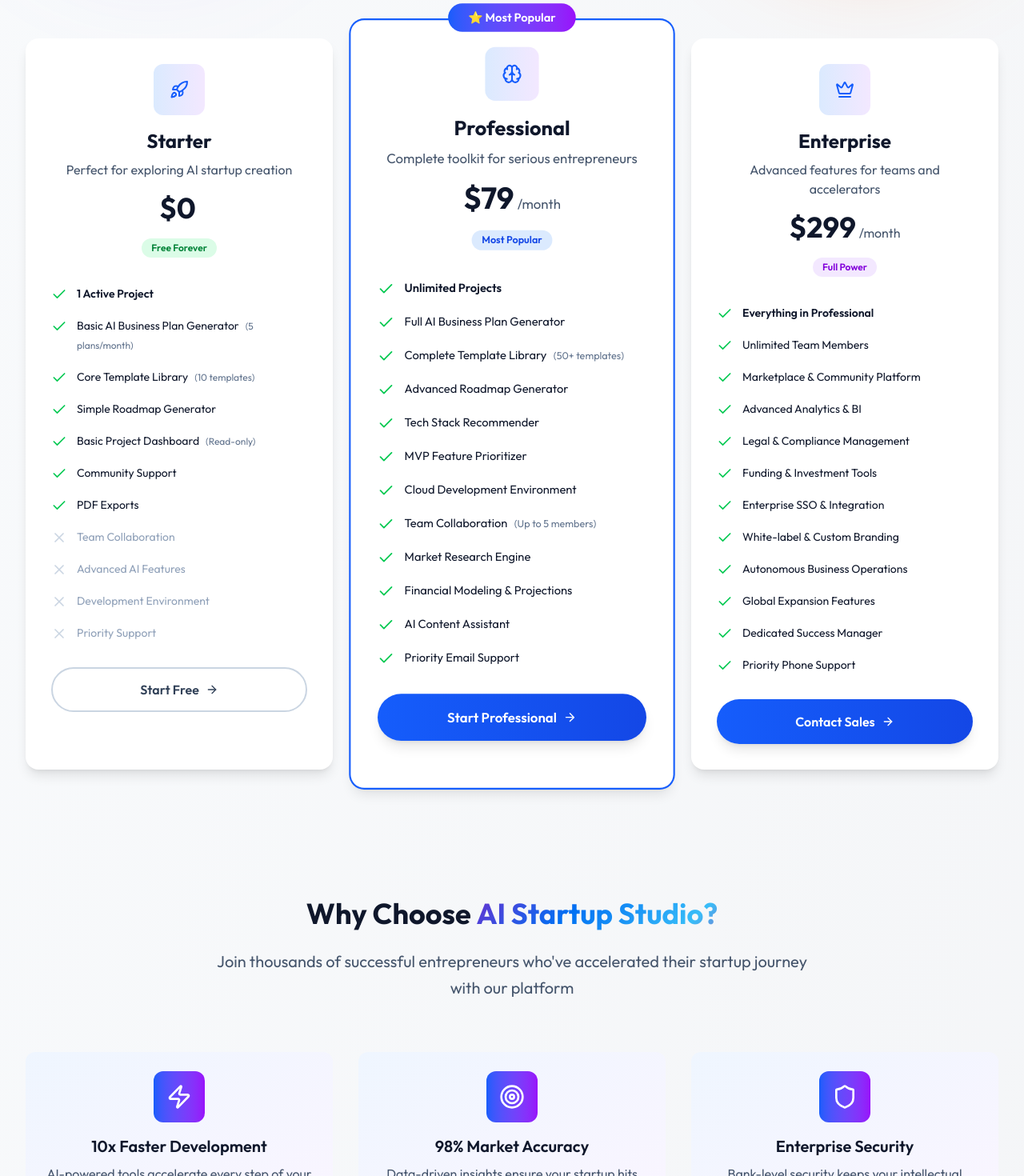
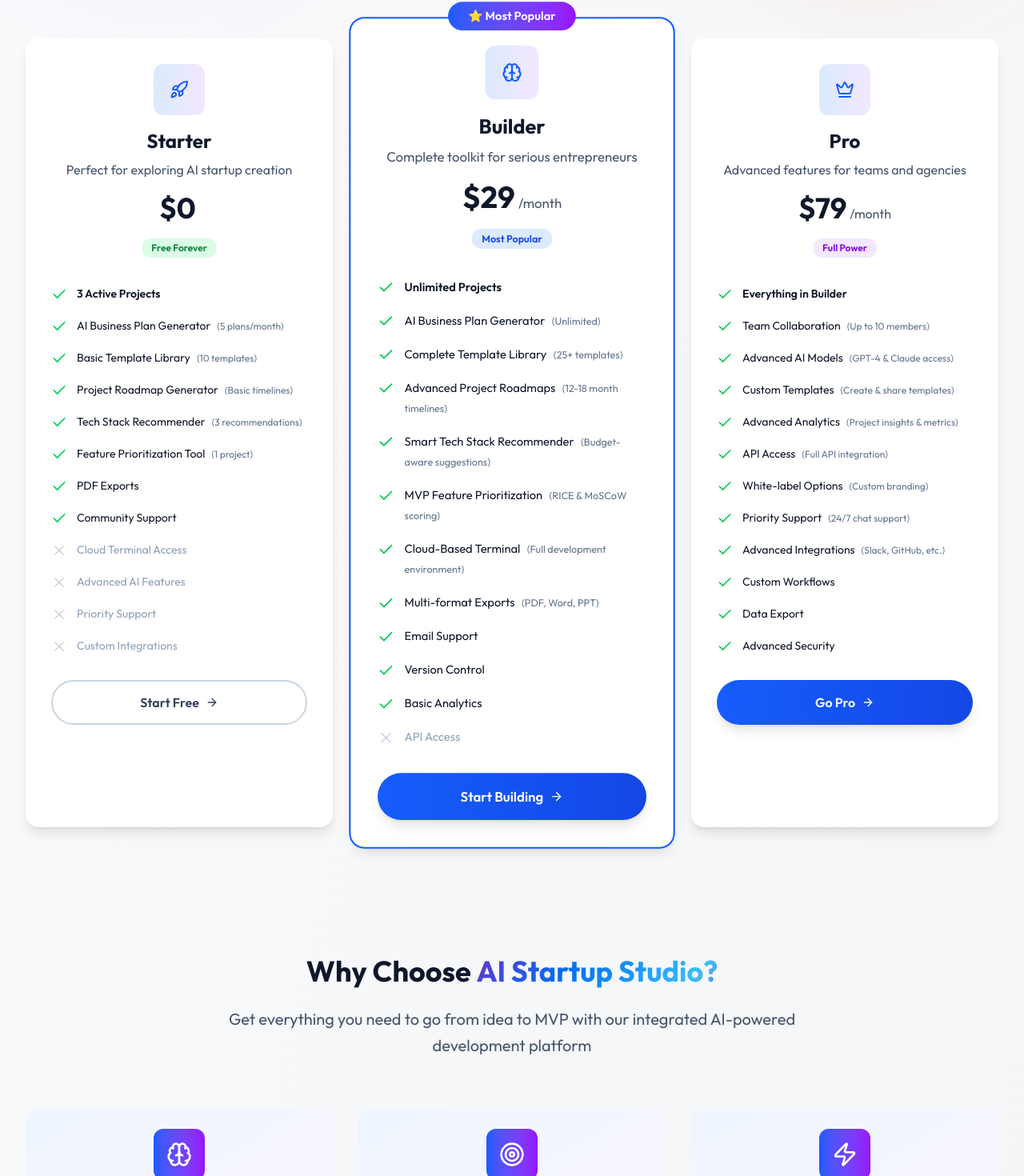
Before and after one commit to Marin2409/ai-startup-studio, a React (Vite) app: page /pricing in a window 1280 px wide. Shown: the part 499-1969 px from the top of the page at 80% size. Built offline with nearby package versions, Linux system fonts and the light colour scheme; a web font is replaced by a local one.

Commit message:
Changed and Optimized the Pricing section. Changed Pay model according to the MVP features. Reduced price due to MVP features.

```diff
--- a/src/pages/Pricing.jsx
+++ b/src/pages/Pricing.jsx
@@ -73,71 +73,72 @@ const Pricing = () => {
       buttonVariant: "outline",
       popular: false,
       features: [
-        { name: "1 Active Project", included: true, highlight: true },
-        { name: "Basic AI Business Plan Generator", included: true, limit: "5 plans/month" },
-        { name: "Core Template Library", included: true, limit: "10 templates" },
-        { name: "Simple Roadmap Generator", included: true },
-        { name: "Basic Project Dashboard", included: true, limit: "Read-only" },
+        { name: "3 Active Projects", included: true, highlight: true },
+        { name: "AI Business Plan Generator", included: true, limit: "5 plans/month" },
+        { name: "Basic Template Library", included: true, limit: "10 templates" },
+        { name: "Project Roadmap Generator", included: true, limit: "Basic timelines" },
+        { name: "Tech Stack Recommender", included: true, limit: "3 recommendations" },
+        { name: "Feature Prioritization Tool", included: true, limit: "1 project" },
+        { name: "PDF Exports", included: true },
         { name: "Community Support", included: true },
-        { name: "PDF Exports", included: true },
-        { name: "Team Collaboration", included: false },
+        { name: "Cloud Terminal Access", included: false },
         { name: "Advanced AI Features", included: false },
-        { name: "Development Environment", included: false },
-        { name: "Priority Support", included: false }
+        { name: "Priority Support", included: false },
+        { name: "Custom Integrations", included: false }
       ]
     },
     {
-      name: "Professional",
+      name: "Builder",
       subtitle: "Complete toolkit for serious entrepreneurs",
-      price: 79,
-      annualPrice: 63,
+      price: 29,
+      annualPrice: 24,
       badge: "Most Popular",
       badgeColor: "bg-blue-100 text-blue-700",
       icon: <Brain className="w-6 h-6" />,
-      description: "Everything you need to build and launch your startup successfully",
-      buttonText: "Start Professional",
+      description: "Everything you need to build and launch your MVP successfully",
+      buttonText: "Start Building",
       buttonVariant: "primary",
       popular: true,
       features: [
         { name: "Unlimited Projects", included: true, highlight: true },
-        { name: "Full AI Business Plan Generator", included: true },
-        { name: "Complete Template Library", included: true, limit: "50+ templates" },
-        { name: "Advanced Roadmap Generator", included: true },
-        { name: "Tech Stack Recommender", included: true },
-        { name: "MVP Feature Prioritizer", included: true },
-        { name: "Cloud Development Environment", included: true },
-        { name: "Team Collaboration", included: true, limit: "Up to 5 members" },
-        { name: "Market Research Engine", included: true },
-        { name: "Financial Modeling & Projections", included: true },
-        { name: "AI Content Assistant", included: true },
-        { name: "Priority Email Support", included: true }
+        { name: "AI Business Plan Generator", included: true, limit: "Unlimited" },
+        { name: "Complete Template Library", included: true, limit: "25+ templates" },
+        { name: "Advanced Project Roadmaps", included: true, limit: "12-18 month timelines" },
+        { name: "Smart Tech Stack Recommender", included: true, limit: "Budget-aware suggestions" },
+        { name: "MVP Feature Prioritization", included: true, limit: "RICE & MoSCoW scoring" },
+        { name: "Cloud-Based Terminal", included: true, limit: "Full development environment" },
+        { name: "Multi-format Exports", included: true, limit: "PDF, Word, PPT" },
+        { name: "Email Support", included: true },
+        { name: "Version Control", included: true },
+        { name: "Basic Analytics", included: true },
+        { name: "API Access", included: false }
       ]
     },
     {
-      name: "Enterprise",
-      subtitle: "Advanced features for teams and accelerators",
-      price: 299,
-      annualPrice: 239,
+      name: "Pro",
+      subtitle: "Advanced features for teams and agencies",
+      price: 79,
+      annualPrice: 63,
       badge: "Full Power",
       badgeColor: "bg-purple-100 text-purple-700",
       icon: <Crown className="w-6 h-6" />,
-      description: "Enterprise-grade platform with advanced AI and global capabilities",
-      buttonText: "Contact Sales",
+      description: "Professional-grade platform with team collaboration and advanced AI",
+      buttonText: "Go Pro",
       buttonVariant: "primary",
       popular: false,
       features: [
-        { name: "Everything in Professional", included: true, highlight: true },
-        { name: "Unlimited Team Members", included: true },
-        { name: "Marketplace & Community Platform", included: true },
-        { name: "Advanced Analytics & BI", included: true },
-        { name: "Legal & Compliance Management", included: true },
-        { name: "Funding & Investment Tools", included: true },
-        { name: "Enterprise SSO & Integration", included: true },
-        { name: "White-label & Custom Branding", included: true },
-        { name: "Autonomous Business Operations", included: true },
-        { name: "Global Expansion Features", included: true },
-        { name: "Dedicated Success Manager", included: true },
-        { name: "Priority Phone Support", included: true }
+        { name: "Everything in Builder", included: true, highlight: true },
+        { name: "Team Collaboration", included: true, limit: "Up to 10 members" },
+        { name: "Advanced AI Models", included: true, limit: "GPT-4 & Claude access" },
+        { name: "Custom Templates", included: true, limit: "Create & share templates" },
+        { name: "Advanced Analytics", included: true, limit: "Project insights & metrics" },
+        { name: "API Access", included: true, limit: "Full API integration" },
+        { name: "White-label Options", included: true, limit: "Custom branding" },
+        { name: "Priority Support", included: true, limit: "24/7 chat support" },
+        { name: "Advanced Integrations", included: true, limit: "Slack, GitHub, etc." },
+        { name: "Custom Workflows", included: true },
+        { name: "Data Export", included: true },
+        { name: "Advanced Security", included: true }
       ]
     }
   ]
@@ -148,19 +149,19 @@ const Pricing = () => {
 
   const keyFeatures = [
     {
-      icon: <Zap className="w-8 h-8" />,
-      title: "10x Faster Development",
-      description: "AI-powered tools accelerate every step of your startup journey"
+      icon: <Brain className="w-8 h-8" />,
+      title: "AI Business Plan Generator",
+      description: "Generate 15-20 page professional business plans with market analysis and financial projections in minutes"
     },
     {
       icon: <Target className="w-8 h-8" />,
-      title: "98% Market Accuracy",
-      description: "Data-driven insights ensure your startup hits the right market"
+      title: "Smart Development Roadmaps",
+      description: "12-18 month project timelines with sprint planning and milestone tracking"
     },
     {
-      icon: <Shield className="w-8 h-8" />,
-      title: "Enterprise Security",
-      description: "Bank-level security keeps your intellectual property safe"
+      icon: <Zap className="w-8 h-8" />,
+      title: "Cloud Development Environment",
+      description: "Browser-based terminal with one-click project scaffolding for popular frameworks"
     }
   ]
 
@@ -178,9 +179,9 @@ const Pricing = () => {
           <SectionHeader
             icon={<Sparkles className="w-6 h-6" />}
             badge="Simple, Transparent Pricing"
-            title="Choose Your Success Path"
-            highlightedWord="Success Path"
-            description="From free exploration to enterprise acceleration, we have the perfect plan to help you build your dream startup with AI-powered precision."
+            title="Start Building Your Startup Today"
+            highlightedWord="Building"
+            description="From free exploration to professional development tools, we have the perfect plan to help you transform your idea into a working MVP with AI-powered precision."
           />
 
           {/* ==========================================
@@ -332,7 +333,7 @@ const Pricing = () => {
           <SectionHeader
             title="Why Choose AI Startup Studio?"
             highlightedWord="AI Startup Studio?"
-            description="Join thousands of successful entrepreneurs who've accelerated their startup journey with our platform"
+            description="Get everything you need to go from idea to MVP with our integrated AI-powered development platform"
           />
 
           <div className="grid grid-cols-1 md:grid-cols-3 gap-8">
@@ -373,10 +374,10 @@ const Pricing = () => {
             transition={ANIMATIONS.fadeIn.transition}
           >
             <h2 className="text-3xl font-bold text-white mb-4">
-              Ready to Build Your Startup?
+              Ready to Build Your MVP?
             </h2>
             <p className="text-xl text-blue-100 mb-8">
-              Join {CONTENT.stats.users} entrepreneurs who've accelerated their startup journey with AI
+              Join thousands of entrepreneurs who've transformed their ideas into working products with AI
             </p>
 
             <Button
```
